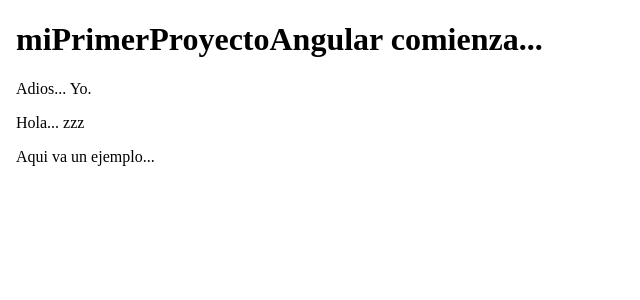
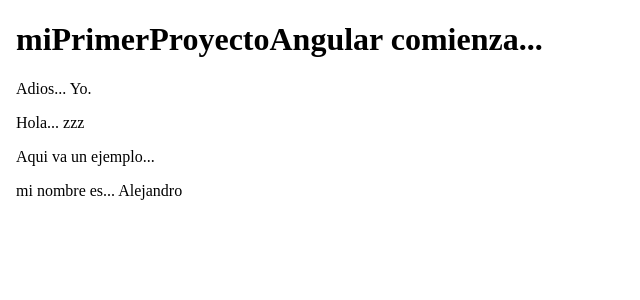
Before and after one commit to southvalhalla/PruebaAngular, an Angular app: page / in a window 1280 px wide. Shown: the top 300 px of the page, without its empty margins (0-640 px from the left). Built offline with nearby package versions, Linux system fonts and the light colour scheme.

Commit message:
Aprendiendo interpolacion

```diff
--- a/src/app/empleado/empleado.component.html
+++ b/src/app/empleado/empleado.component.html
@@ -1 +1,3 @@
 <p>Aqui va un ejemplo...</p>
+<!-- Acceder a propiedad de un objeto -->
+<p>mi nombre es... {{ persona.nombre  }}</p>
--- a/src/app/empleado/empleado.component.ts
+++ b/src/app/empleado/empleado.component.ts
@@ -1,4 +1,6 @@
 import { Component } from '@angular/core';
+
+import { Persona } from '../interfaces/persona';
 
 @Component({
   selector: 'app-empleado',
@@ -6,5 +8,21 @@ import { Component } from '@angular/core';
   styleUrls: ['./empleado.component.css']
 })
 export class EmpleadoComponent {
+  constructor(){
+
+  }
+  ngOnInit(): void{
+
+  }
+
+  // nombre:string = 'Alejandro';
+
+  //con objetos
+
+  persona:Persona = {
+    nombre : 'Alejandro',
+    apellido : 'De Sinope',
+    edad: 21
+  }
 
 }
--- /dev/null
+++ b/src/app/interfaces/persona.ts
@@ -0,0 +1,5 @@
+export interface Persona {
+    nombre:string;
+    apellido:string;
+    edad:number;
+}
```
